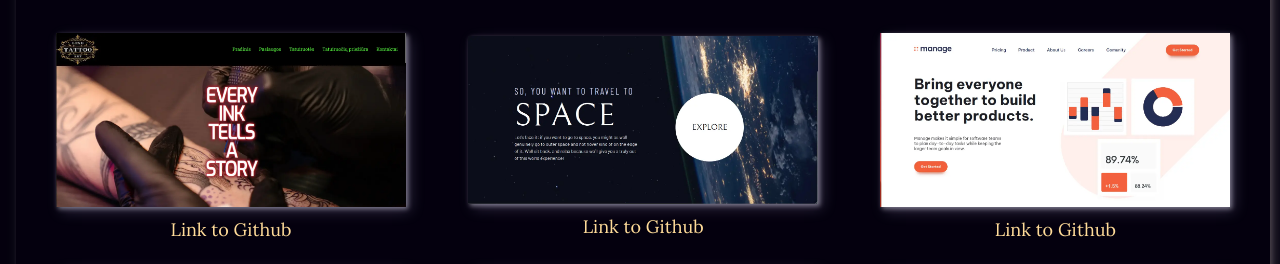
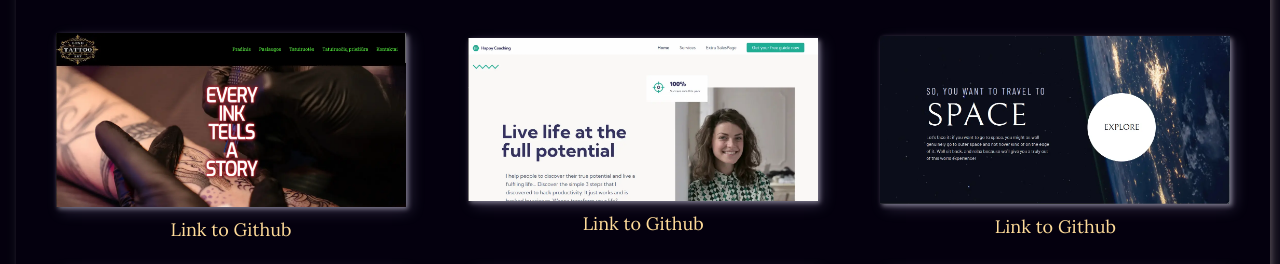
Before and after one commit to IngaSafranova/Portfolio, a plain HTML site: page projects.html in a window 1280 px wide. Shown: the part 288-552 px from the top of the page. Drawn offline with Linux system fonts and the light colour scheme.

Commit message:
changes in projects

```diff
--- a/projects.html
+++ b/projects.html
@@ -77,6 +77,19 @@
         </a>
         <a href="https://github.com/IngaSafranova/Ema_portfolio" class="github-link">Link to Github</a>
        </div>
+
+       <div class="individual-portfolio-item">
+        <a href="https://happy-coaching1.vercel.app/" class="portfolio__item">
+          <img
+           width="640" height="360"
+            src="./assets/images/happy-coaching.webp"
+            alt="link to the happy coaching website"
+            class="portfolio__img"
+          />
+        </a>
+        <a href="https://github.com/IngaSafranova/happy-coaching" class="github-link">Link to Github</a>
+       </div>
+
        <div class="individual-portfolio-item">
         <a href="https://space-travel-is.netlify.app/" class="portfolio__item">
           <img
```
Also changed, not shown: skills.html (+3 -1 lines), assets/images/happy-coaching.webp (added).
